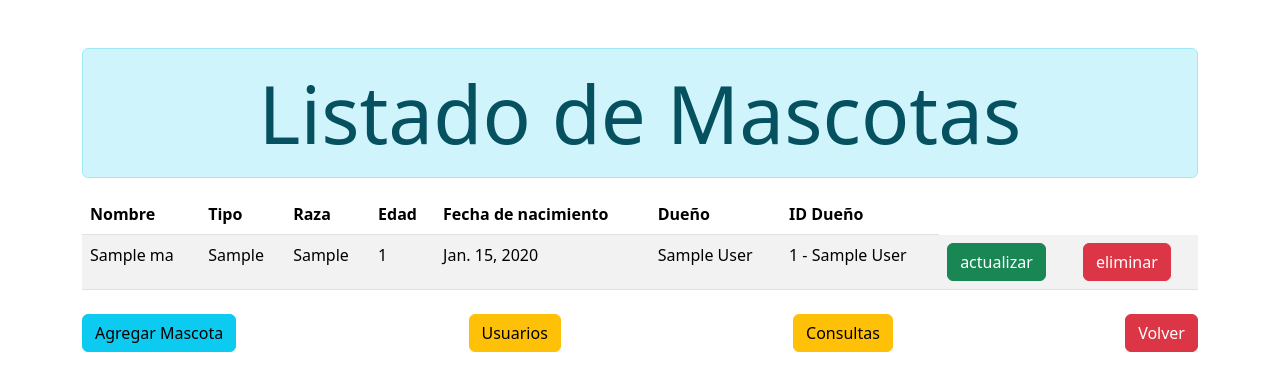
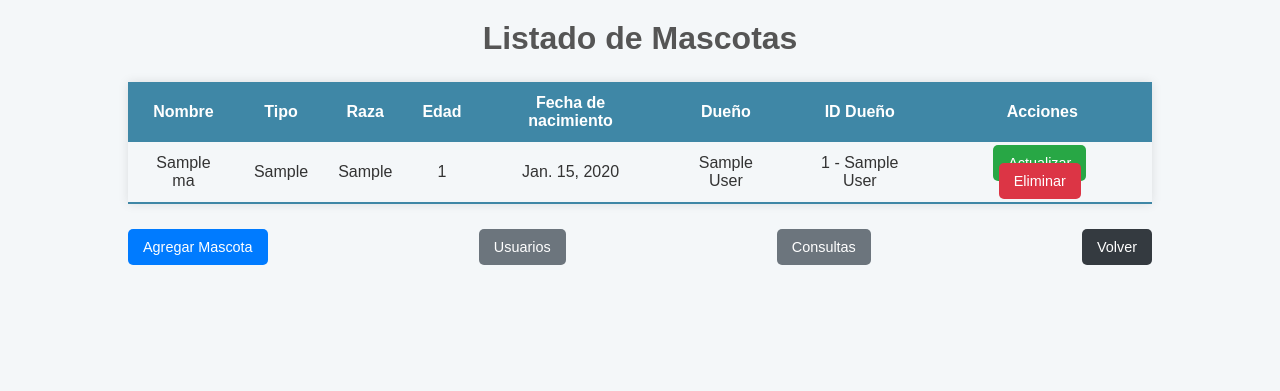
Before and after one commit to TilinInsano420/PruebaN3Backend, a Django app: page /listado/ in a window 1280 px wide. Shown: the top 391 px of the page. Run offline with Django 3.2, Linux system fonts and the light colour scheme; tables that the repository leaves empty hold one stand-in row (values such as "Sample post").

Commit message:
mascotas estilo

```diff
--- a/codigo/pro1/pro1/settings.py
+++ b/codigo/pro1/pro1/settings.py
@@ -123,6 +123,7 @@ USE_TZ = True
 # https://docs.djangoproject.com/en/3.2/howto/static-files/
 
 STATIC_URL = '/static/'
+STATICFILES_DIRS =[os.path.join(BASE_DIR,'static')]
 
 # Default primary key field type
 # https://docs.djangoproject.com/en/3.2/ref/settings/#default-auto-field
--- /dev/null
+++ b/codigo/pro1/static/css/listado.css
@@ -0,0 +1,97 @@
+/* Estructura general */
+body {
+    font-family: Arial, sans-serif;
+    color: #333;
+    margin: 0 auto;
+    max-width: 80%;
+    background-color: #f4f7f9;
+}
+
+.header h1 {
+    text-align: center;
+    color: #555;
+    font-size: 2em;
+    margin-top: 20px;
+}
+
+.footer {
+    display: flex;
+    justify-content: space-between;
+    margin-top: 20px;
+}
+
+.no-records {
+    text-align: center;
+    font-size: 1.2em;
+    color: #777;
+    margin-top: 30px;
+}
+
+/* Tabla */
+.styled-table {
+    width: 100%;
+    border-collapse: collapse;
+    margin: 25px 0;
+    font-size: 1em;
+    box-shadow: 0 0 10px rgba(0, 0, 0, 0.1);
+}
+
+.styled-table th,
+.styled-table td {
+    padding: 12px 15px;
+    text-align: center;
+}
+
+.styled-table thead tr {
+    background-color: #3f87a6;
+    color: #ffffff;
+    text-align: center;
+    font-weight: bold;
+}
+
+.styled-table tbody tr {
+    border-bottom: 1px solid #dddddd;
+}
+
+.styled-table tbody tr:nth-of-type(even) {
+    background-color: #f3f3f3;
+}
+
+.styled-table tbody tr:last-of-type {
+    border-bottom: 2px solid #3f87a6;
+}
+
+/* Botones */
+.btn {
+    padding: 10px 15px;
+    color: white;
+    border: none;
+    text-decoration: none;
+    border-radius: 5px;
+    cursor: pointer;
+    font-size: 0.9em;
+}
+
+.btn-update {
+    background-color: #28a745;
+}
+
+.btn-delete {
+    background-color: #dc3545;
+}
+
+.btn-add {
+    background-color: #007bff;
+}
+
+.btn-secondary {
+    background-color: #6c757d;
+}
+
+.btn-back {
+    background-color: #343a40;
+}
+
+.action-buttons a {
+    margin-right: 5px;
+}
--- a/codigo/pro1/templates/app/listado.html
+++ b/codigo/pro1/templates/app/listado.html
@@ -1,18 +1,20 @@
 <!DOCTYPE html>
 <html lang="en">
 <head>
-    <link href="https://cdn.jsdelivr.net/npm/bootstrap@5.3.3/dist/css/bootstrap.min.css" rel="stylesheet" integrity="sha384-QWTKZyjpPEjISv5WaRU9OFeRpok6YctnYmDr5pNlyT2bRjXh0JMhjY6hW+ALEwIH" crossorigin="anonymous">
+    {% load static %}
+    <link rel="stylesheet" href="{% static 'css/listado.css' %}">
     <meta charset="UTF-8">
     <meta name="viewport" content="width=device-width, initial-scale=1.0">
-    <title>Document</title>
+    <title>Listado de Mascotas</title>
 </head>
-<body class="container mt-5">
-    <div class="alert alert-info display-1 text-center ">Listado de Mascotas</div>
+<body class="container">
+    <div class="header">
+        <h1>Listado de Mascotas</h1>
+    </div>
 
-    {%if modelos%}
-
-    <table class="table table-striped">
-        <thead class="thead-inverse">
+    {% if modelos %}
+    <table class="styled-table">
+        <thead>
             <tr>
                 <th>Nombre</th>
                 <th>Tipo</th>
@@ -21,32 +23,36 @@
                 <th>Fecha de nacimiento</th>
                 <th>Dueño</th>
                 <th>ID Dueño</th>
+                <th>Acciones</th>
             </tr>
         </thead>
-        <Tbody>
+        <tbody>
             {% for model in modelos %}
             <tr>
-                <td>{{model.nombre}}</td>
-                <td>{{model.tipo}}</td>
-                <td>{{model.raza}}</td>
-                <td>{{model.edad}}</td>
-                <td>{{model.fecha_nacimiento}}</td>
+                <td>{{ model.nombre }}</td>
+                <td>{{ model.tipo }}</td>
+                <td>{{ model.raza }}</td>
+                <td>{{ model.edad }}</td>
+                <td>{{ model.fecha_nacimiento }}</td>
                 <td>{{ model.id_usuario.nombre }}</td>
-                <td>{{ model.id_usuario}}</td>
-                <td><a href="/actualizar/{{model.id}}" class='btn btn-success'> actualizar</a></td>
-                <td><a href="/eliminar/{{model.id}}" class=" btn btn-danger" onclick="return confirm('¿Estas seguro de que deseas eliminar esta mascota?')">eliminar</a></td>
+                <td>{{ model.id_usuario }}</td>
+                <td class="action-buttons">
+                    <a href="/actualizar/{{ model.id }}" class="btn btn-update">Actualizar</a>
+                    <a href="/eliminar/{{ model.id }}" class="btn btn-delete" onclick="return confirm('¿Estás seguro de que deseas eliminar esta mascota?')">Eliminar</a>
+                </td>
             </tr>
-            {%endfor%}
-        </Tbody>
+            {% endfor %}
+        </tbody>
     </table>
-    {%endif%}
-    <div class="d-flex justify-content-between mt-4">
-        <a href="../agregar" class="btn btn-info float-end">Agregar Mascota</a>
-        <a href="/usuarios/" class="btn btn-warning">Usuarios</a>
-        <a href="/consultas/" class="btn btn-warning">Consultas</a>
-        <a href="../" class=" btn btn-danger">Volver</a>
+    {% else %}
+    <div class="no-records">No hay mascotas registradas</div>
+    {% endif %}
+
+    <div class="footer">
+        <a href="../agregar" class="btn btn-add">Agregar Mascota</a>
+        <a href="/usuarios/" class="btn btn-secondary">Usuarios</a>
+        <a href="/consultas/" class="btn btn-secondary">Consultas</a>
+        <a href="../" class="btn btn-back">Volver</a>
     </div>
-
-
 </body>
 </html>
```
